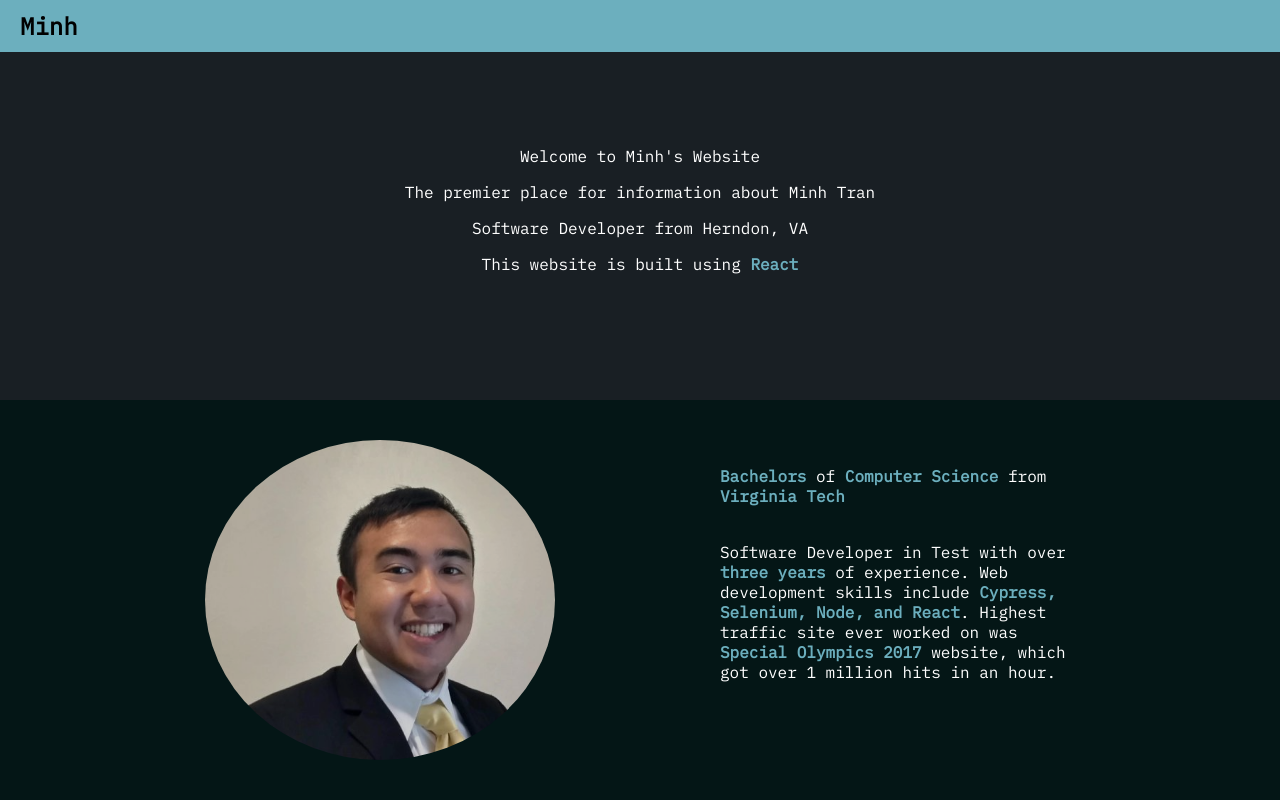
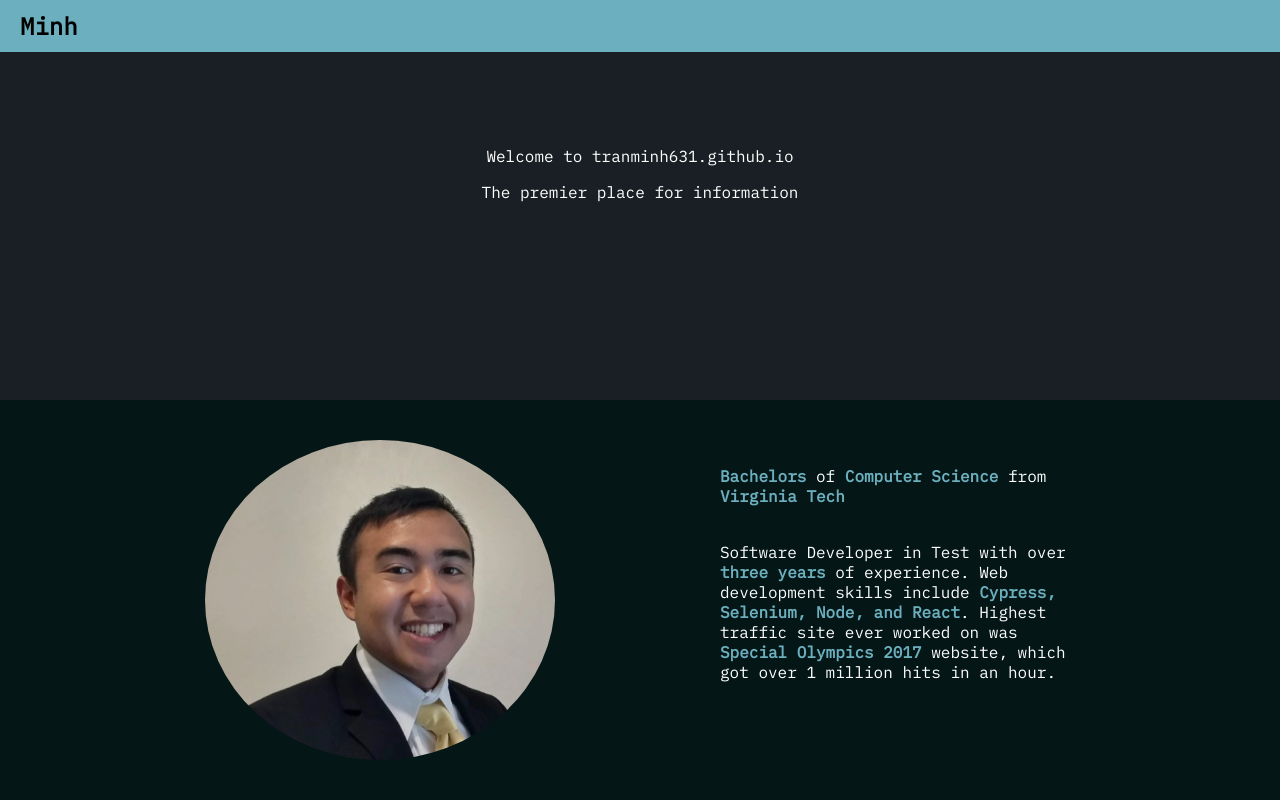
Before and after one commit to tranminh631/tranminh631.github.io, a React (Create React App) app: page / in a window 1280 px wide. Shown: the top 800 px of the page. Built offline with nearby package versions, Linux system fonts and the light colour scheme; the HTML template or start-up script is replaced by a standard one.

Commit message:
made welcome module dynamically type

```diff
--- a/src/Skills.js
+++ b/src/Skills.js
@@ -5,9 +5,8 @@ function Skills() {
 	return(
 		<div className="Skills module">
 			<h2>Skills & Certifications</h2>
-			<p><b>React</b> web developer with responsive experience
-				<p className="note">Note: Please feel free to resize this page or visit via phone or tablet.</p>
-			</p>
+			<p><b>React</b> web developer with responsive experience</p>
+			<p className="note">Note: Please feel free to resize this page or visit via phone or tablet.</p>
 			<p><b>Java</b> developer in test. (Examples incoming)</p>
 			<p>ETL, Integration Testing, Cypress, Selenium, Cucumber, Scrum, AWS</p>
 			<p><b>ISTQB Certified Tester</b> - 18-CTFL-02026-USA</p>
--- a/src/Welcome.js
+++ b/src/Welcome.js
@@ -1,15 +1,59 @@
 import React from 'react';
 import './Welcome.css'
 
-function Welcome() {
-	return (
-		<div className="Welcome module">
-			<p>Welcome to Minh's Website</p>
-			<p>The premier place for information about Minh Tran</p>
-			<p>Software Developer from Herndon, VA</p>
-			<p>This website is built using <b>React</b></p>
-		</div>
-	)
+class Welcome extends React.Component {
+	constructor() {
+		super();
+		this.initalTime = new Date();
+		this.text = [
+			"Welcome to tranminh631.github.io",
+			"The premier place for information about Minh Tran",
+			"Software Developer from Herndon, VA",
+			"This website is built using React"
+		]
+		this.state = {
+			str0: "",
+			str1: "",
+			str2: "",
+			str3: "",
+			x: 0,
+			y: 0
+		};
+	}
+
+	componentDidMount() {
+		this.timerID = setInterval(() => this.type(), 75)
+	}
+
+	componentWillUnmount() {
+		clearInterval(this.timerID)
+	}
+
+	type() {
+		if (this.state.x < this.text.length) {
+			if (this.state.y < this.text[this.state.x].length) {
+				let newState = {};
+				newState["str" + this.state.x] =
+					this.state["str" + this.state.x] + this.text[this.state.x].charAt(this.state.y)
+				newState.y = this.state.y + 1;
+				this.setState(newState);
+			} else {
+				let newX = this.state.x + 1;
+				this.setState({x: newX, y: 0})
+			}
+		}
+	}
+
+	render() {
+		return (
+			<div className="Welcome module">
+				<p>{this.state.str0}</p>
+				<p>{this.state.str1}</p>
+				<p>{this.state.str2}</p>
+				<p>{this.state.str3}</p>
+			</div>
+		)
+	}
 }
 
 export default Welcome;
```
